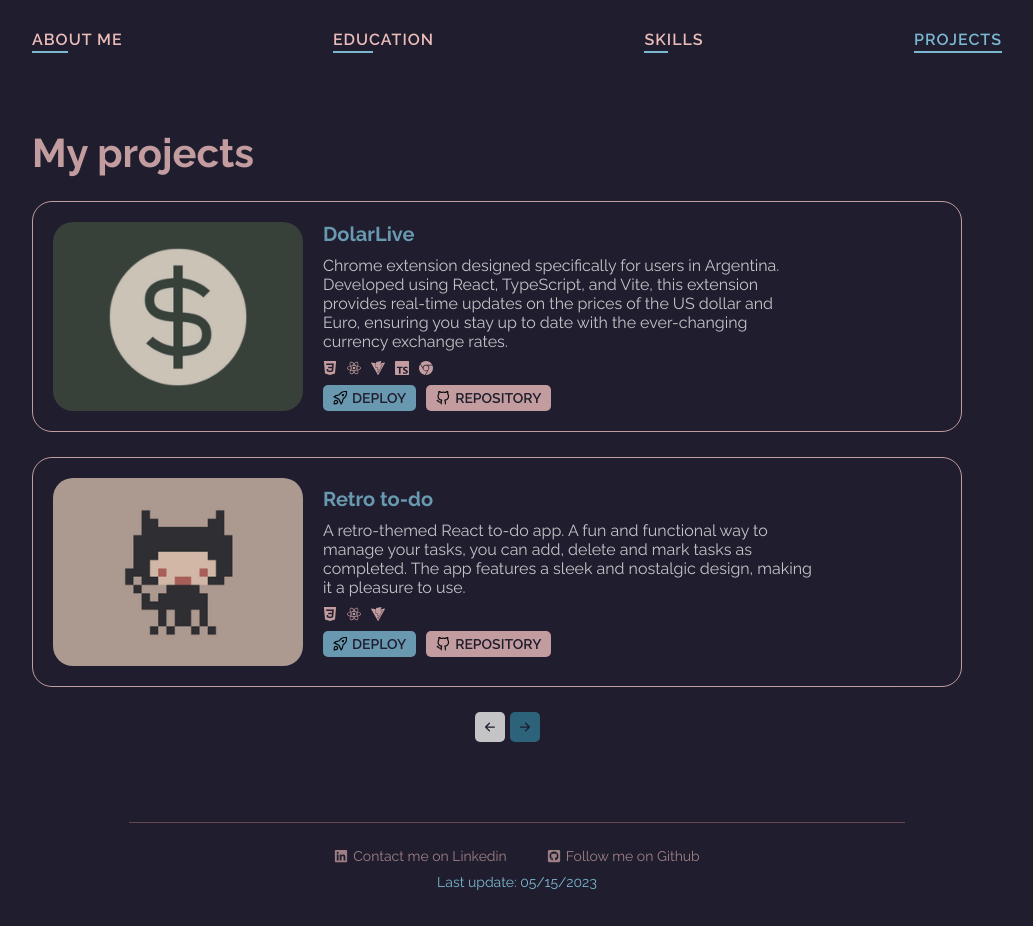
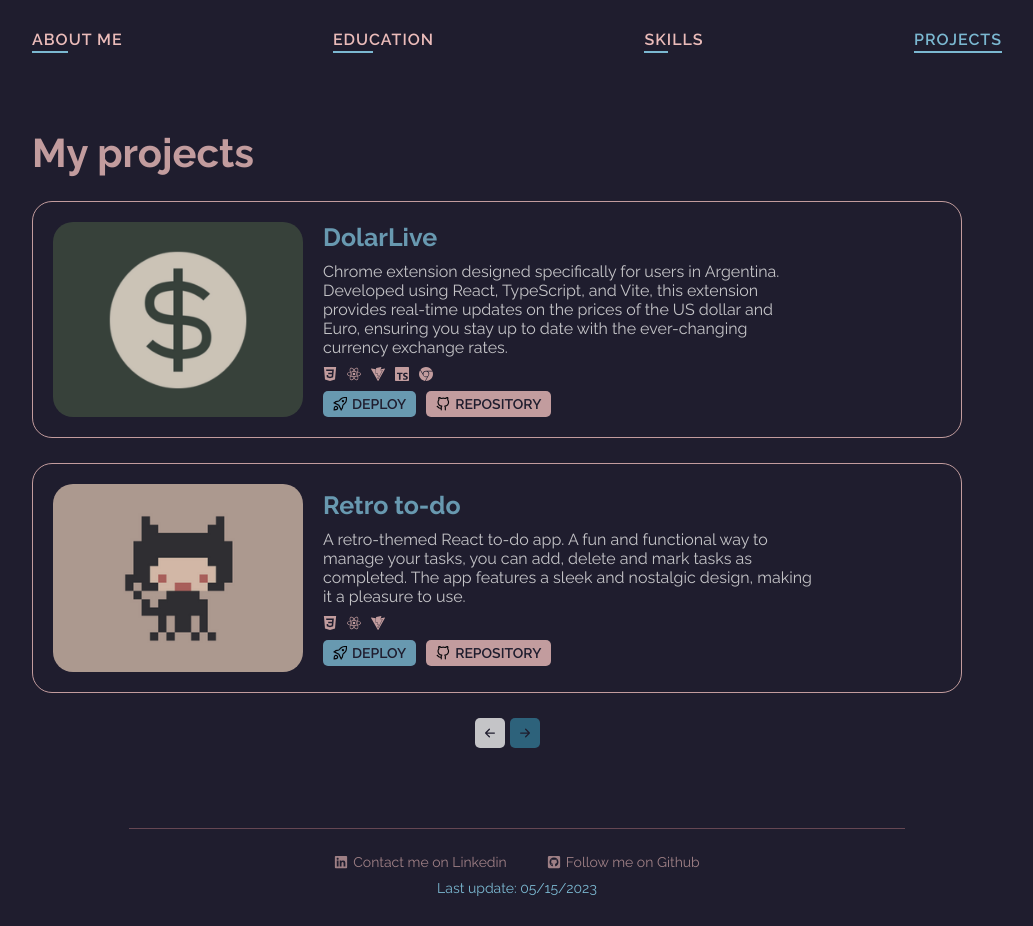
Before and after one commit to LucaCuello/MyPortfolio, a React (Vite) app: page /projects in a window 1280 px wide. Shown: the whole page, without its empty margins (123-1156 px from the left). Built offline with nearby package versions, Linux system fonts and the light colour scheme.

Commit message:
Minor style changes on project comp

```diff
--- a/src/components/projectsCard/ProjectsCard.css
+++ b/src/components/projectsCard/ProjectsCard.css
@@ -34,10 +34,6 @@
   color: var(--clear-white);
   font-size: var(--normal);
   width: 50ch;
-}
-
-.project-description h3 {
-  font-weight: 700;
 }
 
 .techs-used {
--- a/src/components/projectsCard/ProjectsCard.tsx
+++ b/src/components/projectsCard/ProjectsCard.tsx
@@ -33,15 +33,17 @@ export const ProjectsCard = ({
     >
       <motion.img
         initial={{ scale: 0 }}
-        animate={{ scale: [0.8, 1.3, 1] }}
+        animate={{ scale: 1 }}
         transition={{ duration: 0.3, ease: "linear" }}
+        whileTap={{ scale: 0.9 }}
+        whileHover={{ scale: 1.03 }}
         className="project-preview"
         src={imagePath}
         draggable="false"
         alt="Image preview of a project"
       ></motion.img>
       <div className="project-description">
-        <h3 className="card-subheading">{title}</h3>
+        <h2 className="card-heading">{title}</h2>
         <p>{description}</p>
         <span className="techs-used">{icons}</span>
         <div className="go-to">
```
